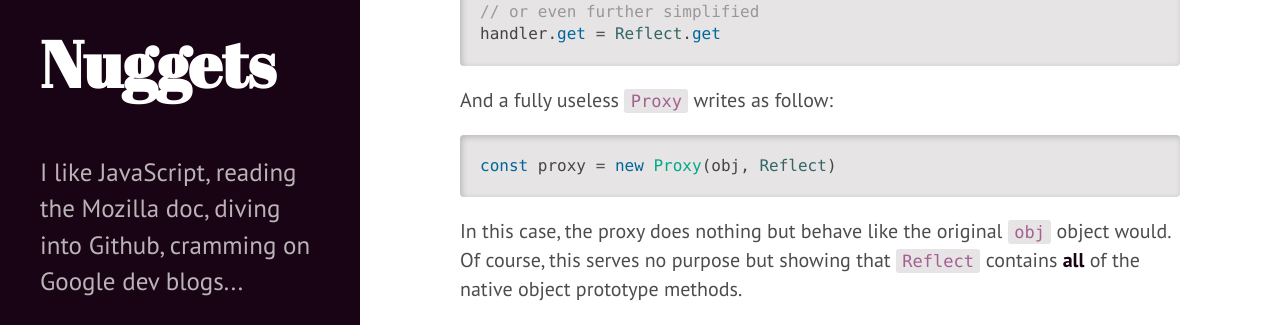
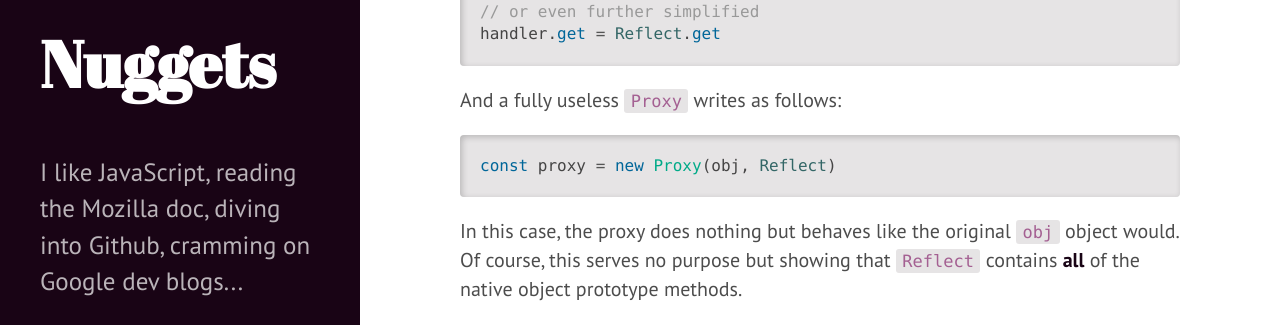
Before and after one commit to Sheraff/TIL, a Jekyll site: the page built from _posts/2019-12-01-Proxy and Reflect.md, in a window 1280 px wide and 900 px high, scrolled down 3181 px. Shown: the part 387-712 px from the top of the window. Built offline with Jekyll 4.4.1, drawn with Linux system fonts in a browser that asks for light colours.

Commit message:
Update 2019-12-01-Proxy and Reflect.md

````diff
--- a/_posts/2019-12-01-Proxy and Reflect.md
+++ b/_posts/2019-12-01-Proxy and Reflect.md
@@ -5,7 +5,7 @@ tags:   ['JavaScript', 'Methods']
 ---
 You can customize all the ways objects are manipulated with `Proxy`, and still use the built in object prototype methods with `Reflect`.
 **TL;DR**
-``` javascript
+```javascript
 const proxy = new Proxy(object, Reflect)
 ```
 
@@ -119,10 +119,10 @@ handler.get = (obj, key) => Reflect.get(obj, key)
 handler.get = Reflect.get
 ```
 
-And a fully useless `Proxy` writes as follow:
+And a fully useless `Proxy` writes as follows:
 ``` javascript
 const proxy = new Proxy(obj, Reflect)
 ```
-In this case, the proxy does nothing but behave like the original `obj` object would. Of course, this serves no purpose but showing that `Reflect` contains **all** of the native object prototype methods.
+In this case, the proxy does nothing but behaves like the original `obj` object would. Of course, this serves no purpose but showing that `Reflect` contains **all** of the native object prototype methods.
 
 Take a look at the [MDN doc](https://developer.mozilla.org/en-US/docs/Web/JavaScript/Reference/Global_Objects/Reflect) to see the full list of methods that `Reflect` offers.
````
